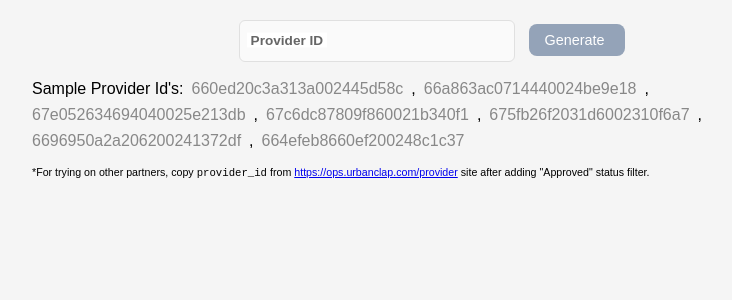
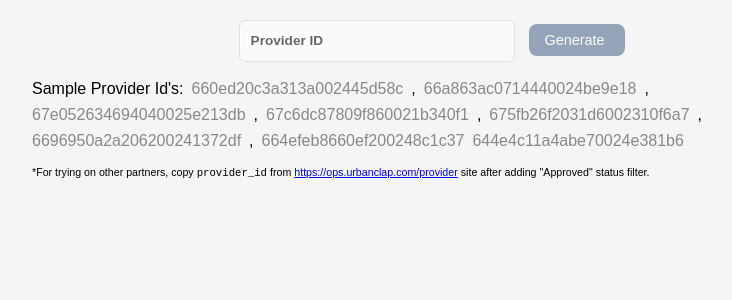
Before and after one commit to siddharth-uc/professional-photo-frontend, a React (Create React App) app: page / in a window 1280 px wide. Shown: the top 300 px of the page, without its empty margins (208-940 px from the left). Built offline with nearby package versions, Linux system fonts and the light colour scheme; no server answers.

Commit message:
added female proId

```diff
--- a/src/App.js
+++ b/src/App.js
@@ -70,6 +70,7 @@ function App() {
         <span className="example-id" onClick={() => setProviderId('675fb26f2031d6002310f6a7')}>675fb26f2031d6002310f6a7</span>,
         <span className="example-id" onClick={() => setProviderId('6696950a2a206200241372df')}>6696950a2a206200241372df</span>,
         <span className="example-id" onClick={() => setProviderId('664efeb8660ef200248c1c37')}>664efeb8660ef200248c1c37</span>
+        <span className="example-id" onClick={() => setProviderId('644e4c11a4abe70024e381b6')}>644e4c11a4abe70024e381b6</span>
       </div>
       <p style={{ fontSize: '10.67px' }}>
         *For trying on other partners, copy <code>provider_id</code> from{' '}
```
